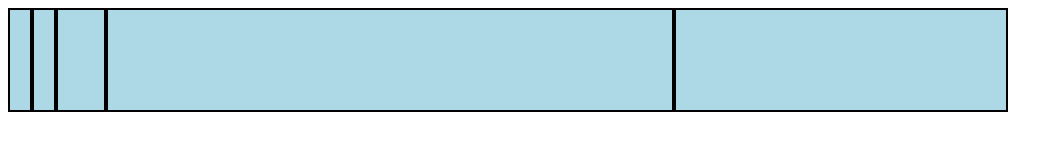
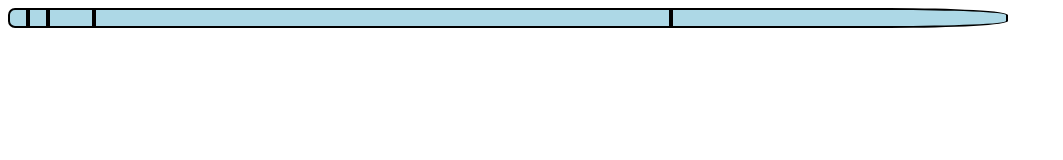
Before and after one commit to antmicro/ci-timeline-visualizer, a plain HTML site: page index.html in a window 1280 px wide. Shown: the whole page, without its empty margins (0-1063 px from the left). Drawn offline with Linux system fonts and the light colour scheme.

Commit message:
add curved borders to leftmost and rightmost section

```diff
--- a/modules/GUI.js
+++ b/modules/GUI.js
@@ -71,6 +71,11 @@ export class GUI {
         // Create UISections matching the data
         for (const i in sections) {
             let newUISection = new UISection();
+            if (i==0) {
+                newUISection.setLeftmost();
+            } else if (i==sections.length-1) {
+                newUISection.setRightmost();
+            }
             newUISection.update(sections[i].sectionName, sections[i].duration, percentTable[i][0], percentTable[i][1]);
             this.uiSections.push(newUISection);
         }
--- a/modules/UISection.js
+++ b/modules/UISection.js
@@ -20,4 +20,12 @@ export class UISection {
         this.sectionDiv.setAttribute("style", "width: " + uiPercent + "%");
         this.tooltip.update(name, duration, truePercent);
     }
+
+    setLeftmost() {
+        this.sectionDiv.classList.add("leftmost");
+    }
+
+    setRightmost() {
+        this.sectionDiv.classList.add("rightmost");
+    }
 }
--- a/style.css
+++ b/style.css
@@ -4,16 +4,28 @@
     position: relative;
     display: flex;
     flex-direction: row;
-    background-color: black;
+    background-color: transparent;
     width: 1000px;
-    height: 100px;
+    height: 20px;
 }
 
 #ci-timeline-visualizer > .section {
     background-color: lightblue;
+    box-sizing: border-box;
+    border-color: black;
     border-style: solid;
     border-width: 2px;
     height: 100%;
+}
+
+#ci-timeline-visualizer > .section.leftmost {
+    border-top-left-radius: 35%;
+    border-bottom-left-radius: 35%;
+}
+
+#ci-timeline-visualizer > .section.rightmost {
+    border-top-right-radius: 35%;
+    border-bottom-right-radius: 35%;
 }
 
 #ci-timeline-visualizer .section .tooltip {
```
